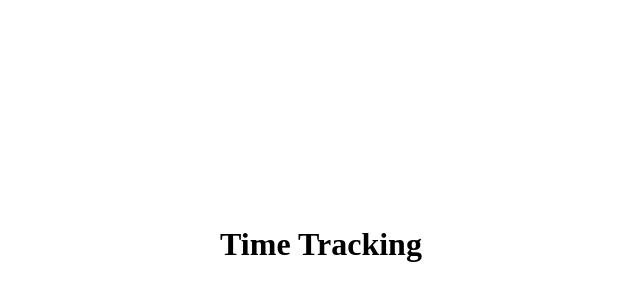
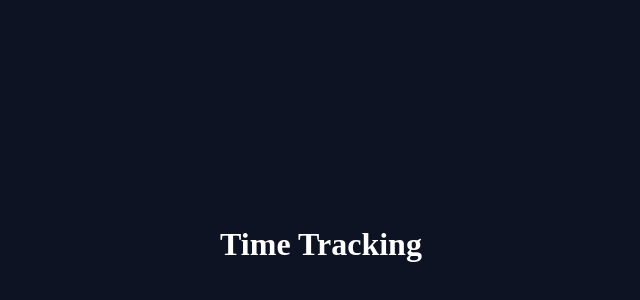
Before and after one commit to KingJosephI/time-tracking-dashboard, a React (Create React App) app: page / in a window 1280 px wide. Shown: the part 156-456 px from the top of the page, without its empty margins (319-959 px from the left). Built offline with nearby package versions, Linux system fonts and the light colour scheme.

Commit message:
chore: install sass dependencies

```diff
--- a/package.json
+++ b/package.json
@@ -9,6 +9,7 @@
     "react": "^18.2.0",
     "react-dom": "^18.2.0",
     "react-scripts": "5.0.1",
+    "sass": "^1.55.0",
     "web-vitals": "^2.1.0"
   },
   "scripts": {
--- a/src/App.js
+++ b/src/App.js
@@ -1,4 +1,4 @@
-import './App.css';
+import './App.scss';
 
 function App() {
   return (
--- a/src/App.css
+++ b/src/App.scss
@@ -1,6 +1,9 @@
+
 .App {
  display: flex;
  justify-content: center;
  align-items: center;
  min-height: 100vh;
+ background-color: #0E1323;
+ color: #fff;
 }
--- a/src/index.js
+++ b/src/index.js
@@ -1,6 +1,6 @@
 import React from 'react';
 import ReactDOM from 'react-dom/client';
-import './index.css';
+import './index.scss';
 import App from './App';
 
 const root = ReactDOM.createRoot(document.getElementById('root'));
```
Also changed, not shown: src/components/Card/Card.jsx (added), src/components/Card/Card.scss (added), src/index.scss (renamed from src/index.css), 1 other file (tests, documents, lock files or other folders).
